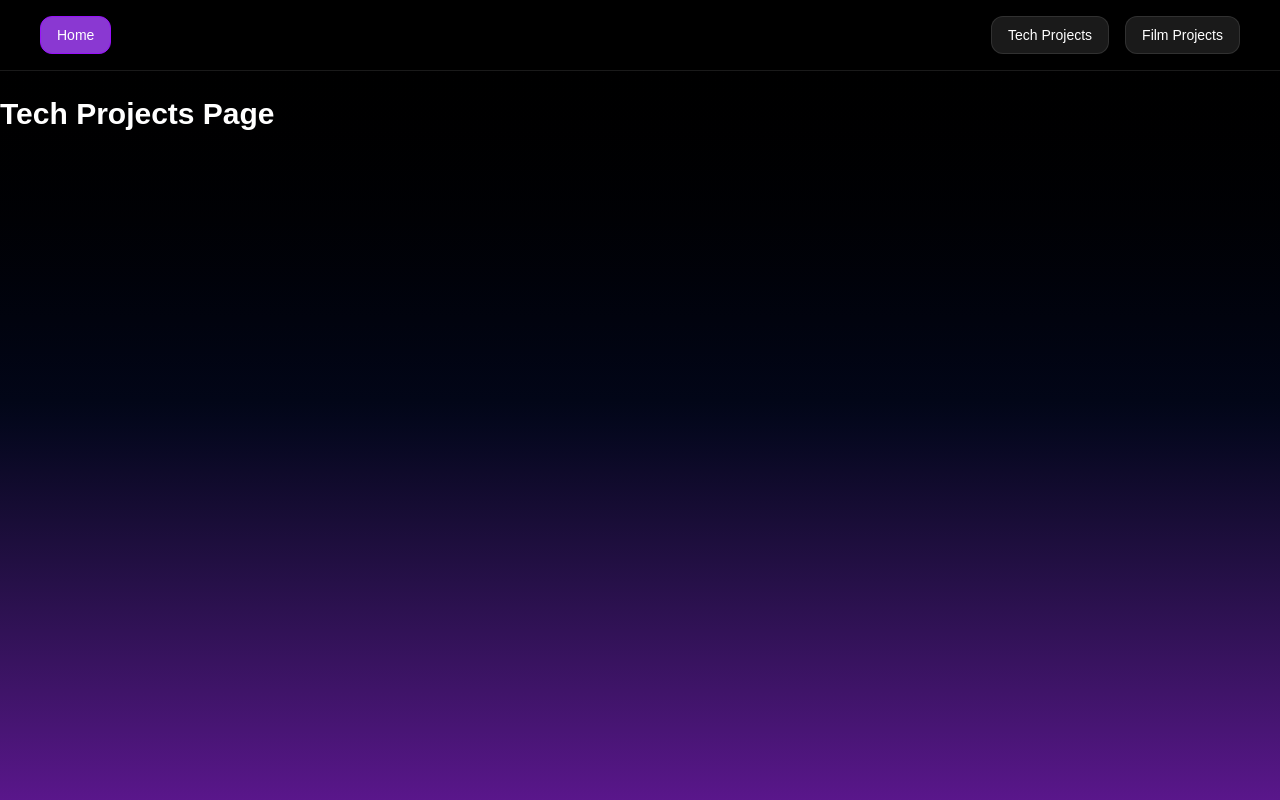
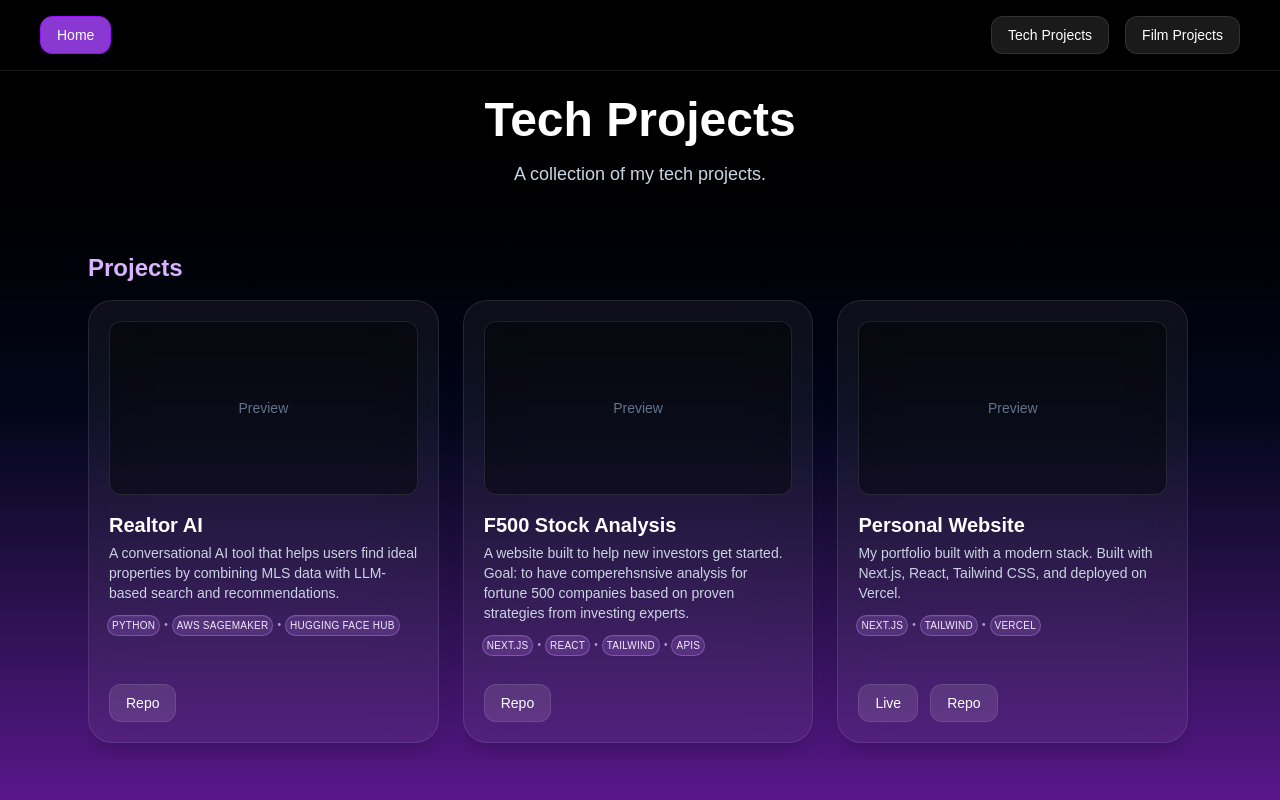
Before and after one commit to Neal-stack/portfolio, a Next.js app: page /tech in a window 1280 px wide. Built offline with nearby package versions, Linux system fonts and the light colour scheme.

Commit message:
Updated Tech page, film page, README, and About me section

```diff
--- a/src/app/globals.css
+++ b/src/app/globals.css
@@ -43,3 +43,12 @@ body {
 .animate-fadeInSlow {
   animation: fadeInSlow 1.2s ease-out forwards;
 }
+
+/* Hide horizontal/vertical scrollbars while preserving scroll behavior */
+.scrollbar-hide::-webkit-scrollbar {
+  display: none;
+}
+.scrollbar-hide {
+  -ms-overflow-style: none; /* IE and Edge */
+  scrollbar-width: none; /* Firefox */
+}
--- a/src/app/page.js
+++ b/src/app/page.js
@@ -1,3 +1,5 @@
+import Image from "next/image";
+
 export default function Home() {
   return (
     <main className="pt-24 min-h-screen bg-gradient-to-b from-black via-slate-950 to-purple-900 text-white">
@@ -65,11 +67,27 @@ export default function Home() {
 
       {/* Bio Section */}
       <section id="bio" className="mx-auto max-w-5xl px-6 py-16">
-        <div className="rounded-3xl bg-white/5 backdrop-blur-xl border border-white/10 p-10 shadow-xl">
-          <h2 className="text-2xl md:text-3xl font-semibold mb-4 text-purple-300">About Me</h2>
-          <p className="text-slate-300 leading-relaxed">
-            I’m a computer science student with a passion for building technology that creates positive impact. Over the past few years, I’ve explored software engineering, AI, and public service through hands-on projects, research, and volunteering. I enjoy solving problems that sit at the intersection of technology and real-world needs — whether that’s developing web applications, analyzing data, or creating systems that help communities.
-          </p>
+        <div className="rounded-3xl bg-white/5 backdrop-blur-xl border border-white/10 p-6 md:p-10 shadow-xl">
+          <div className="flex flex-col md:flex-row items-center md:items-start gap-6 md:gap-10">
+            <div className="shrink-0">
+              <div className="relative h-40 w-40 md:h-48 md:w-48 rounded-2xl overflow-hidden border border-white/10 shadow-lg">
+                <Image
+                  src="/vercel.svg"
+                  alt="Portrait"
+                  fill
+                  sizes="192px"
+                  className="object-cover object-center bg-black/20"
+                  priority
+                />
+              </div>
+            </div>
+            <div>
+              <h2 className="text-2xl md:text-3xl font-semibold mb-4 text-purple-300">About Me</h2>
+              <p className="text-slate-300 leading-relaxed">
+                I’m a computer science student with a passion for building technology that creates positive impact. Over the past few years, I’ve explored software engineering, AI, and public service through hands-on projects, research, and volunteering. I enjoy solving problems that sit at the intersection of technology and real-world needs — whether that’s developing web applications, analyzing data, or creating systems that help communities.
+              </p>
+            </div>
+          </div>
         </div>
       </section>
 
--- a/src/app/tech/page.js
+++ b/src/app/tech/page.js
@@ -1,7 +1,110 @@
+export const dynamic = 'force-dynamic';
+
 export default function TechPage() {
-    return (
-      <main className="pt-24 min-h-screen bg-gradient-to-b from-black via-slate-950 to-purple-900 text-white">
-        <h1 className="text-3xl font-bold">Tech Projects Page</h1>
-      </main>
-    );
-  }
+  return (
+    <main className="min-h-screen bg-gradient-to-b from-black via-slate-950 to-purple-900 text-white pt-24">
+      {/* Header Section */}
+      <section className="text-center mb-16 px-6">
+        <h1 className="text-4xl md:text-5xl font-bold mb-4">Tech Projects</h1>
+        <p className="text-lg text-slate-300 max-w-2xl mx-auto">
+          A collection of my tech projects.
+        </p>
+      </section>
+
+      {/* Horizontally Scrollable Projects */}
+      <section id="projects" className="mx-auto max-w-6xl px-6 pb-6">
+        <h2 className="text-2xl font-semibold mb-4 text-purple-300">Projects</h2>
+        <div className="relative">
+          {/* Scroll Container */}
+          <div
+            className="flex gap-6 overflow-x-auto snap-x snap-mandatory pb-4 pr-2 scrollbar-hide"
+            style={{ scrollBehavior: "smooth" }}
+          >
+            {/* Cards */}
+            {[
+              {
+                title: "Realtor AI",
+                description:
+                  "A conversational AI tool that helps users find ideal properties by combining MLS data with LLM-based search and recommendations.",
+                liveUrl: "",
+                repoUrl: "https://github.com/Neal-stack/realator-AI",
+                tags: ["Python", "AWS SageMaker", "Hugging Face Hub"],
+              },
+              {
+                title: "F500 Stock Analysis",
+                description:
+                  "A website built to help new investors get started. Goal: to have comperehsnsive analysis for fortune 500 companies based on proven strategies from investing experts.",
+                liveUrl: "",
+                repoUrl: "https://github.com/Neal-stack/f500",
+                tags: ["Next.js", "React", "Tailwind", "APIs"],
+              },
+              {
+                title: "Personal Website",
+                description:
+                  "My portfolio built with a modern stack. Built with Next.js, React, Tailwind CSS, and deployed on Vercel.",
+                liveUrl: "#",
+                repoUrl: "#",
+                tags: ["Next.js", "Tailwind", "Vercel"],
+              },
+            ].map((project, i) => (
+              <article
+                key={i}
+                className="snap-start shrink-0 w-[85%] sm:w-[70%] md:w-[55%] lg:w-[40%] xl:w-[32%]
+                           rounded-3xl bg-white/5 backdrop-blur-xl border border-white/10 shadow-xl p-5
+                           flex flex-col min-h-[360px]"
+              >
+                <div className="aspect-video w-full rounded-xl bg-black/40 border border-white/10 mb-4 flex items-center justify-center text-slate-500">
+                  <span className="text-sm">Preview</span>
+                </div>
+                <h3 className="text-xl font-semibold mb-1">{project.title}</h3>
+                <p className="text-slate-300 text-sm mb-3">{project.description}</p>
+                {project.tags && project.tags.length ? (
+                  <div className="mb-4 flex flex-wrap items-center -ml-0.5">
+                    {project.tags.map((t, idx) => (
+                      <div key={`tag-${t}-${idx}`} className="flex items-center mr-0.5 mb-1">
+                        <span
+                          className="inline-flex px-1 py-0.5 rounded-full border border-purple-300/30 bg-purple-400/15 backdrop-blur-sm text-[10px] tracking-wide uppercase text-purple-100 shadow-[inset_0_1px_0_0_rgba(255,255,255,0.06)]"
+                        >
+                          {t}
+                        </span>
+                        {idx < project.tags.length - 1 ? (
+                          <span className="ml-1 mr-0.5 text-purple-300/80 select-none text-[10px] leading-none self-center" aria-hidden>
+                            •
+                          </span>
+                        ) : null}
+                      </div>
+                    ))}
+                  </div>
+                ) : null}
+                <div className="mt-auto pt-2 flex gap-3">
+                  {project.liveUrl ? (
+                    <a
+                      href={project.liveUrl}
+                      className="rounded-xl px-4 py-2 text-sm font-medium bg-white/10 hover:bg-purple-500/20 transition border border-white/10"
+                      target="_blank"
+                      rel="noreferrer"
+                    >
+                      Live
+                    </a>
+                  ) : null}
+                  {project.repoUrl ? (
+                    <a
+                      href={project.repoUrl}
+                      className="rounded-xl px-4 py-2 text-sm font-medium bg-white/10 hover:bg-purple-500/20 transition border border-white/10"
+                      target="_blank"
+                      rel="noreferrer"
+                    >
+                      Repo
+                    </a>
+                  ) : null}
+                </div>
+              </article>
+            ))}
+          </div>
+        </div>
+      </section>
+
+
+    </main>
+  );
+}
```
Also changed, not shown: 1 other file (tests, documents, lock files or other folders).
